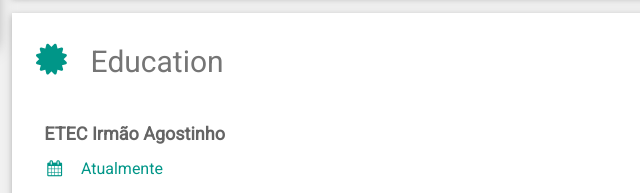
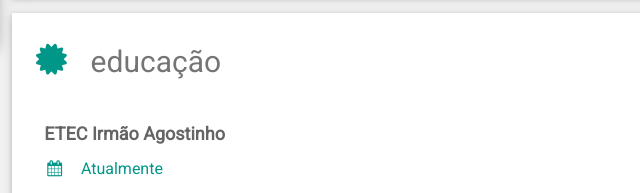
Before and after one commit to GabrielLimaG3/cv, a plain HTML site: page index.html in a window 1280 px wide. Shown: the part 565-758 px from the top of the page, 425-1065 px from the left. Drawn offline with nearby package versions, Linux system fonts and the light colour scheme.

Commit message:
Update index.html

```diff
--- a/index.html
+++ b/index.html
@@ -85,7 +85,7 @@
       </div>
 
       <div class="w3-container w3-card w3-white">
-        <h2 class="w3-text-grey w3-padding-16"><i class="fa fa-certificate fa-fw w3-margin-right w3-xxlarge w3-text-teal"></i>Education</h2>
+        <h2 class="w3-text-grey w3-padding-16"><i class="fa fa-certificate fa-fw w3-margin-right w3-xxlarge w3-text-teal"></i>educação</h2>
         <div class="w3-container">
           <h5 class="w3-opacity"><b>ETEC Irmão Agostinho</b></h5>
           <h6 class="w3-text-teal"><i class="fa fa-calendar fa-fw w3-margin-right"></i>Atualmente</h6>
```
